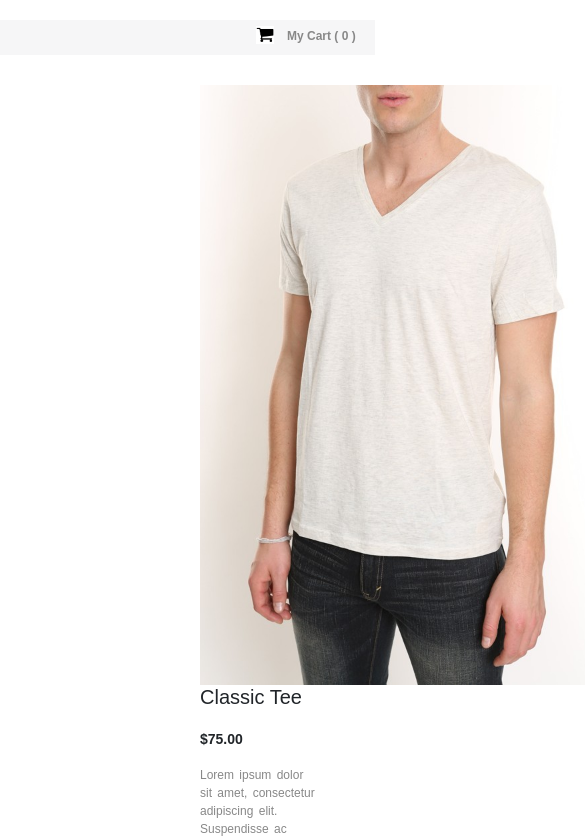
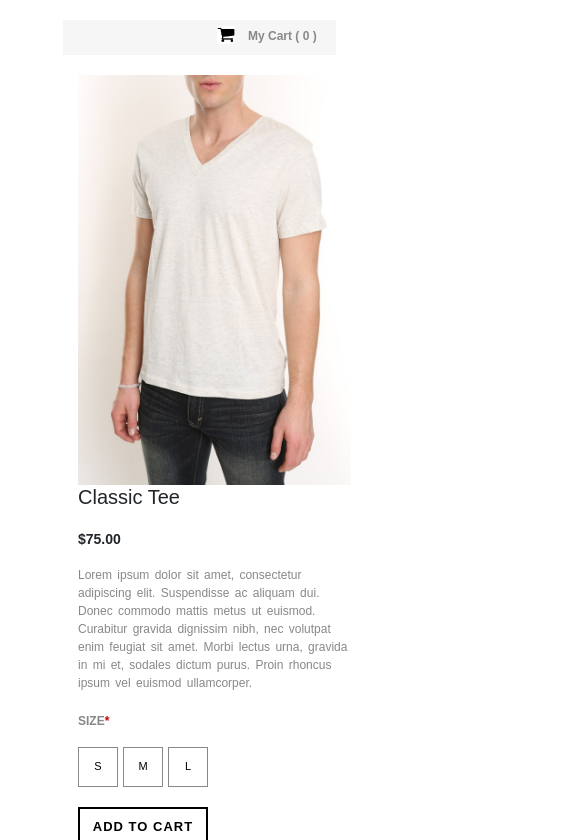
Before and after one commit to JTapsell/mr-store, a React (Create React App) app: page / in a window 390 px wide. Shown: the top 840 px of the page, 585 px wide, since content can reach past the window. Built offline with nearby package versions, Linux system fonts and the light colour scheme.

Commit message:
fixed responsiveness

```diff
--- a/public/main.css
+++ b/public/main.css
@@ -3,6 +3,9 @@
   /* border: .5px solid red; */
 }
 
+html {
+  width: auto;
+}
 .nav-cart {
   float: right;
   padding: 6px;
@@ -84,7 +87,8 @@
 }
 
 .store-container {
-  margin: 30px 70px 0px 200px;
+  margin-right: 10%;
+  margin-left: 20%;
 }
 
 .title {
@@ -103,6 +107,11 @@
   color: #888888;
 }
 
+.tee-image{
+    width: auto ;
+    max-width: 100% ;
+    height: auto ;
+}
 .shown-size {
   font-size: 13px;
   padding: 6px;
--- a/src/components/Dashboard.jsx
+++ b/src/components/Dashboard.jsx
@@ -48,6 +48,7 @@ export default class Dashboard extends Component {
    render () {
      return (
       <>
+      <div className='store-container'>
         <Row className='header justify-content-end'>
           <img src={require('../assets/images/cart.png')}
             className='cart-logo'
@@ -60,12 +61,12 @@ export default class Dashboard extends Component {
             <div className='cart'> <Cart shirts={this.state.shirts}/></div>
           </div>
         </Row>
-      <div className='store-container'>
         <Row>
           <Col xs='12' md='8' lg='6'>
             <div>
               <img
                 src={require('../assets/images/classic-tee.jpg')}
+                className='tee-image'
                 width="400"
                 height="600"
                 alt="" />
```
Lines whose indentation alone changed are shown as unchanged.
